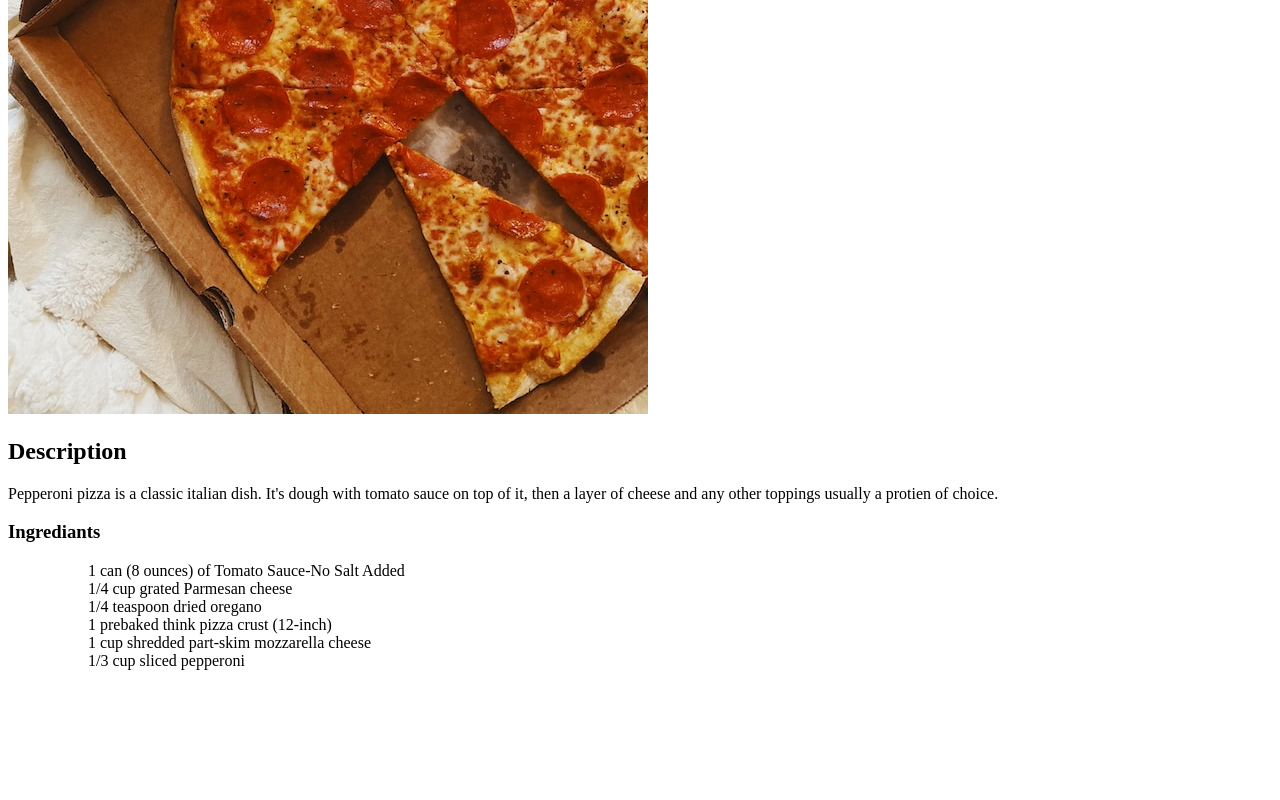
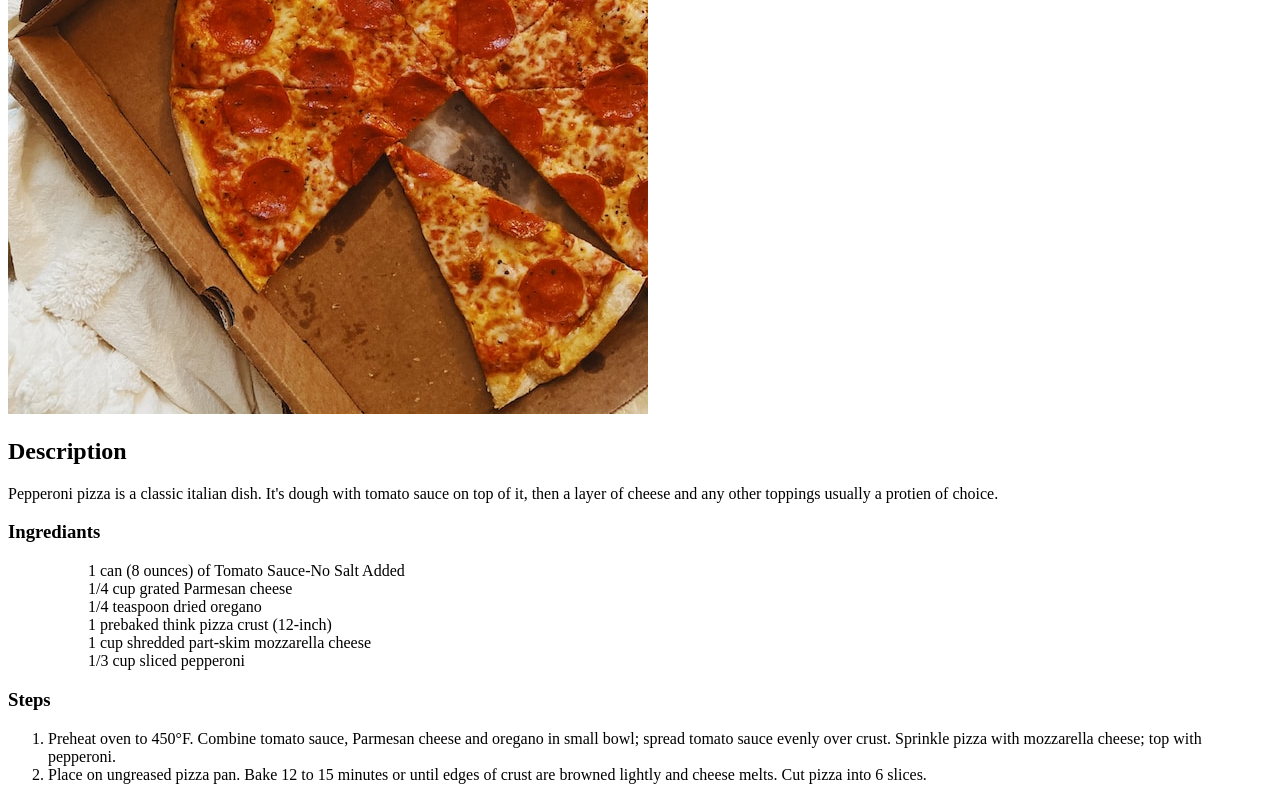
Before and after one commit to GrantRorer/odin-recipes, a plain HTML site: page recipes/pizza.html in a window 1280 px wide. Shown: the part 519-1319 px from the top of the page. Before the commit the page ends 1205 px from the top, so only its background shows below. Drawn offline with Linux system fonts and the light colour scheme.

Commit message:
Add Steps heading to ../pizza.html
Add ordered list of steps to ../pizza.html

```diff
--- a/recipes/pizza.html
+++ b/recipes/pizza.html
@@ -34,6 +34,12 @@
             <ul>1/3 cup sliced pepperoni</ul>
     </ul>
 
+    <h3>Steps</h3>
+
+    <ol>
+            <li>Preheat oven to 450°F. Combine tomato sauce, Parmesan cheese and oregano in small bowl; spread tomato sauce evenly over crust. Sprinkle pizza with mozzarella cheese; top with pepperoni.</li>
+            <li>Place on ungreased pizza pan. Bake 12 to 15 minutes or until edges of crust are browned lightly and cheese melts. Cut pizza into 6 slices.</li>
+    </ol>
 
 </body>
 </html>
```
